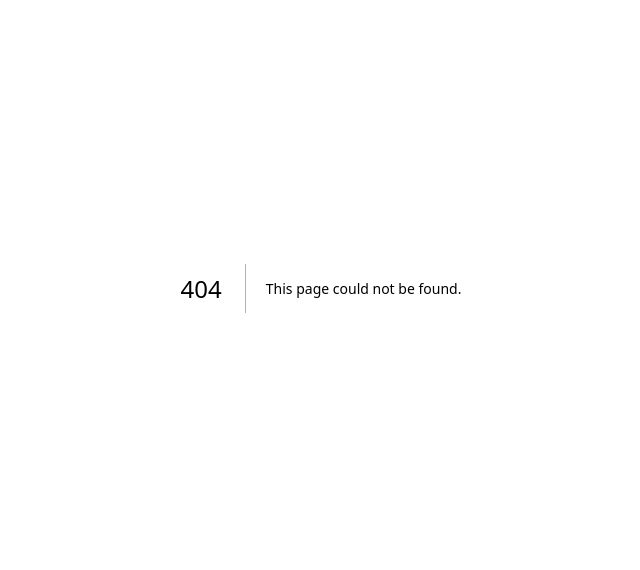
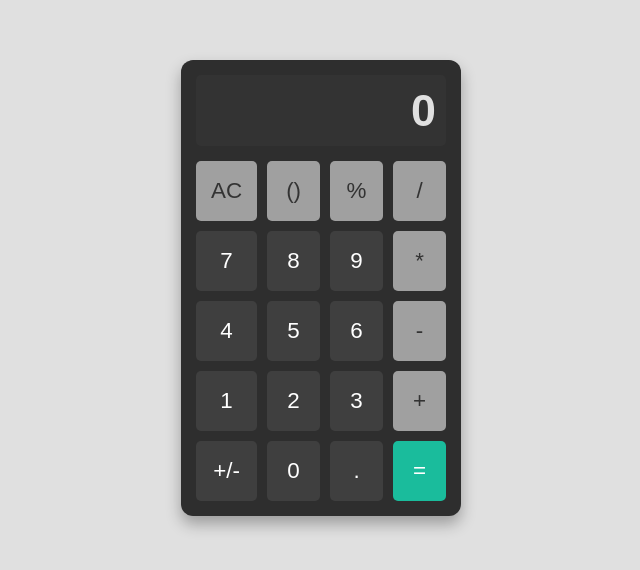
Before and after one commit to guilhermeHcampos/Eletiva-scripts, a Next.js app in the folder aula1/: page /calculadora in a window 1280 px wide. Before the commit this address had no page. Shown: the part 112-682 px from the top of the page, without its empty margins (319-959 px from the left). Built offline with nearby package versions, Linux system fonts and the light colour scheme.

Commit message:
firts commit

```diff
--- a/aula1/app/aula03/page.module.css
+++ b/aula1/app/aula03/page.module.css
@@ -1,3 +1,9 @@
+.main {
+    background-color: #ffffff;
+    min-height: 100vh;
+    display: flex;
+}
+
 .container {
     max-width: 1200px;
     margin: 0 auto;
--- /dev/null
+++ b/aula1/app/calculadora/components/Button.js
@@ -0,0 +1,21 @@
+"use client";
+
+import React from 'react';
+import styles from './Button.module.css';
+
+function Button({ label, onClick, type }) {
+    // Define a classe CSS com base no 'type' do botão (operador, numero, etc.)
+    const buttonClass = `${styles.button} ${
+        type === 'operator' ? styles.operator : ''
+    } ${type === 'double' ? styles.double : ''} ${
+        type === 'equal' ? styles.equal : ''
+    }`;
+
+    return (
+        <button className={buttonClass} onClick={() => onClick(label)}>
+            {label}
+        </button>
+    );
+}
+
+export default Button;
--- /dev/null
+++ b/aula1/app/calculadora/components/Button.module.css
@@ -0,0 +1,56 @@
+.button {
+    background-color: #3f3f3f;
+    color: #fff;
+    border: none;
+    border-radius: 5px;
+    font-size: 1.4rem;
+    padding: 15px;
+    cursor: pointer;
+    transition: background-color 0.1s ease;
+    display: flex;
+    justify-content: center;
+    align-items: center;
+    height: 60px;
+}
+
+.button:hover {
+    background-color: #555;
+}
+
+.button:active {
+    background-color: #666;
+}
+
+.operator {
+    background-color: #a0a0a0;
+    color: #333;
+}
+
+.operator:hover {
+    background-color: #b0b0b0;
+}
+
+.equal {
+    background-color: #1abc9c;
+}
+
+.equal:hover {
+    background-color: #17a085;
+}
+
+.button[label="AC"] {
+    background-color: #a0a0a0;
+    color: #333;
+}
+
+.button[label="AC"]:hover {
+    background-color: #b0b0b0;
+}
+
+.button[label="+"] {
+    background-color: #1abc9c;
+}
+
+.button[label="+"]:hover {
+    background-color: #17a085;
+}
--- /dev/null
+++ b/aula1/app/calculadora/components/Calculator.js
@@ -0,0 +1,133 @@
+"use client";
+
+import React, { useState } from 'react';
+import styles from './Calculator.module.css';
+import Button from './Button';
+
+function Calculator() {
+    const [expression, setExpression] = useState('');
+    const [display, setDisplay] = useState('0');
+    const updateState = (newDisplay, newExpression) => {
+        setDisplay(newDisplay);
+        setExpression(newExpression);
+    };
+
+    const handleClearClick = () => {
+        updateState('0', '');
+    };
+
+    const handleNumberClick = (number) => {
+        const lastChar = display.slice(-1);
+        if (display === '0' || ['+', '-', '*', '/'].includes(lastChar)) {
+            updateState(String(number), expression + String(number));
+        } else {
+            updateState(display + String(number), expression + String(number));
+        }
+    };
+
+    const handleOperatorClick = (op) => {
+        // Evita operadores duplicados
+        const lastChar = expression.trim().slice(-1);
+        if (['+', '-', '*', '/'].includes(lastChar)) return;
+
+        updateState(op, `${expression} ${op} `);
+    };
+
+    const handleSmartParenthesisClick = () => {
+        const lastChar = expression.trim().slice(-1);
+        const openParenCount = (expression.match(/\(/g) || []).length;
+        const closedParenCount = (expression.match(/\)/g) || []).length;
+
+        // Decide se abre '(': se a expressão estiver vazia, ou depois de um operador/outro '('
+        if (lastChar === '' || ['+', '-', '*', '/', '('].includes(lastChar)) {
+            updateState(display + '(', expression + '(');
+        }
+        // Decide se fecha ')': se o último caractere for um número e houver parênteses abertos para fechar
+        else if (!isNaN(parseInt(lastChar)) && openParenCount > closedParenCount) {
+            updateState(display + ')', expression + ')');
+        }
+    };
+
+    const handleNegateClick = () => {
+        // Encontra o último número na expressão para negar
+        const parts = expression.split(/([+\-*/()])/).filter(Boolean);
+        let lastPart = parts[parts.length - 1].trim();
+
+        if (!isNaN(parseFloat(lastPart))) {
+            // Se já for negativo, torna positivo
+            if (lastPart.startsWith('-')) {
+                lastPart = lastPart.substring(1);
+            } else {
+                lastPart = `-${lastPart}`;
+            }
+
+            parts[parts.length - 1] = ` ${lastPart}`;
+            const newExpression = parts.join('');
+            updateState(newExpression, newExpression);
+        }
+    };
+
+    const handlePercentClick = () => {
+        // Pega o último número e o divide por 100
+        const regex = /((?:\d*\.)?\d+)$/;
+        const match = expression.match(regex);
+
+        if (match) {
+            const lastNumber = parseFloat(match[0]);
+            const result = lastNumber / 100;
+            const newExpression = expression.replace(regex, result.toString());
+            updateState(newExpression, newExpression);
+        }
+    };
+
+    const handleEqualClick = () => {
+        if (!expression) return;
+        try {
+            let evalExpression = expression.replace(/\s/g, '');
+            if (/[^0-9.+\-*/().]/.test(evalExpression)) {
+                throw new Error("Invalid characters");
+            }
+            const calculate = new Function(`return ${evalExpression}`);
+            const result = calculate();
+            updateState(String(result), String(result));
+        } catch (error) {
+            updateState('Error', '');
+        }
+    };
+
+    return (
+        <div className={styles.calculator}>
+            <div className={styles.displayContainer}>
+                <div className={styles.mainDisplay}>{display}</div>
+            </div>
+            <div className={styles.buttons}>
+                <Button label="AC" onClick={handleClearClick} type="operator" />
+                <Button label="()" onClick={handleSmartParenthesisClick} type="operator" />
+                <Button label="%" onClick={handlePercentClick} type="operator" />
+                <Button label="/" onClick={() => handleOperatorClick('/')} type="operator" />
+
+                <Button label="7" onClick={() => handleNumberClick(7)} />
+                <Button label="8" onClick={() => handleNumberClick(8)} />
+                <Button label="9" onClick={() => handleNumberClick(9)} />
+                <Button label="*" onClick={() => handleOperatorClick('*')} type="operator" />
+
+                <Button label="4" onClick={() => handleNumberClick(4)} />
+                <Button label="5" onClick={() => handleNumberClick(5)} />
+                <Button label="6" onClick={() => handleNumberClick(6)} />
+                <Button label="-" onClick={() => handleOperatorClick('-')} type="operator" />
+
+                <Button label="1" onClick={() => handleNumberClick(1)} />
+                <Button label="2" onClick={() => handleNumberClick(2)} />
+                <Button label="3" onClick={() => handleNumberClick(3)} />
+                <Button label="+" onClick={() => handleOperatorClick('+')} type="operator" />
+
+                <Button label="+/-" onClick={handleNegateClick} />
+                <Button label="0" onClick={() => handleNumberClick(0)} />
+                <Button label="." onClick={() => handleNumberClick('.')} />
+                <Button label="=" onClick={handleEqualClick} type="equal" />
+            </div>
+        </div>
+    );
+}
+
+export default Calculator;
--- /dev/null
+++ b/aula1/app/calculadora/components/Calculator.module.css
@@ -0,0 +1,41 @@
+.calculator {
+    width: 100%;
+    max-width: 280px;
+    border-radius: 12px;
+    overflow: hidden;
+    box-shadow: 0 8px 15px rgba(0, 0, 0, 0.3);
+    background-color: #2e2e2e;
+    padding: 15px;
+}
+
+.displayContainer {
+    background-color: #333;
+    color: #e0e0e0;
+    text-align: right;
+    padding: 10px;
+    min-height: 70px;
+    border-radius: 5px;
+    margin-bottom: 15px;
+    display: flex;
+    flex-direction: column;
+    justify-content: space-between;
+    word-wrap: break-word;
+    word-break: break-all;
+}
+
+.expressionDisplay {
+    font-size: 1.1rem;
+    color: #a0a0a0;
+    min-height: 20px;
+}
+
+.mainDisplay {
+    font-size: 2.8rem;
+    font-weight: bold;
+}
+
+.buttons {
+    display: grid;
+    grid-template-columns: repeat(4, 1fr);
+    gap: 10px;
+}
--- /dev/null
+++ b/aula1/app/calculadora/page.js
@@ -0,0 +1,10 @@
+import Calculator from './components/Calculator';
+import styles from './page.module.css';
+
+export default function Home() {
+    return (
+        <main className={styles.main}>
+            <Calculator />
+        </main>
+    );
+}
--- /dev/null
+++ b/aula1/app/calculadora/page.module.css
@@ -0,0 +1,13 @@
+.main {
+    display: flex;
+    flex-direction: column;
+    justify-content: center;
+    align-items: center;
+    min-height: 100vh;
+    background-color: #e0e0e0;
+}
+
+.title {
+    margin-bottom: 2rem;
+    color: #333;
+}
```
Also changed, not shown: aula1/app/aula03/page.js (+4 -3 lines).
